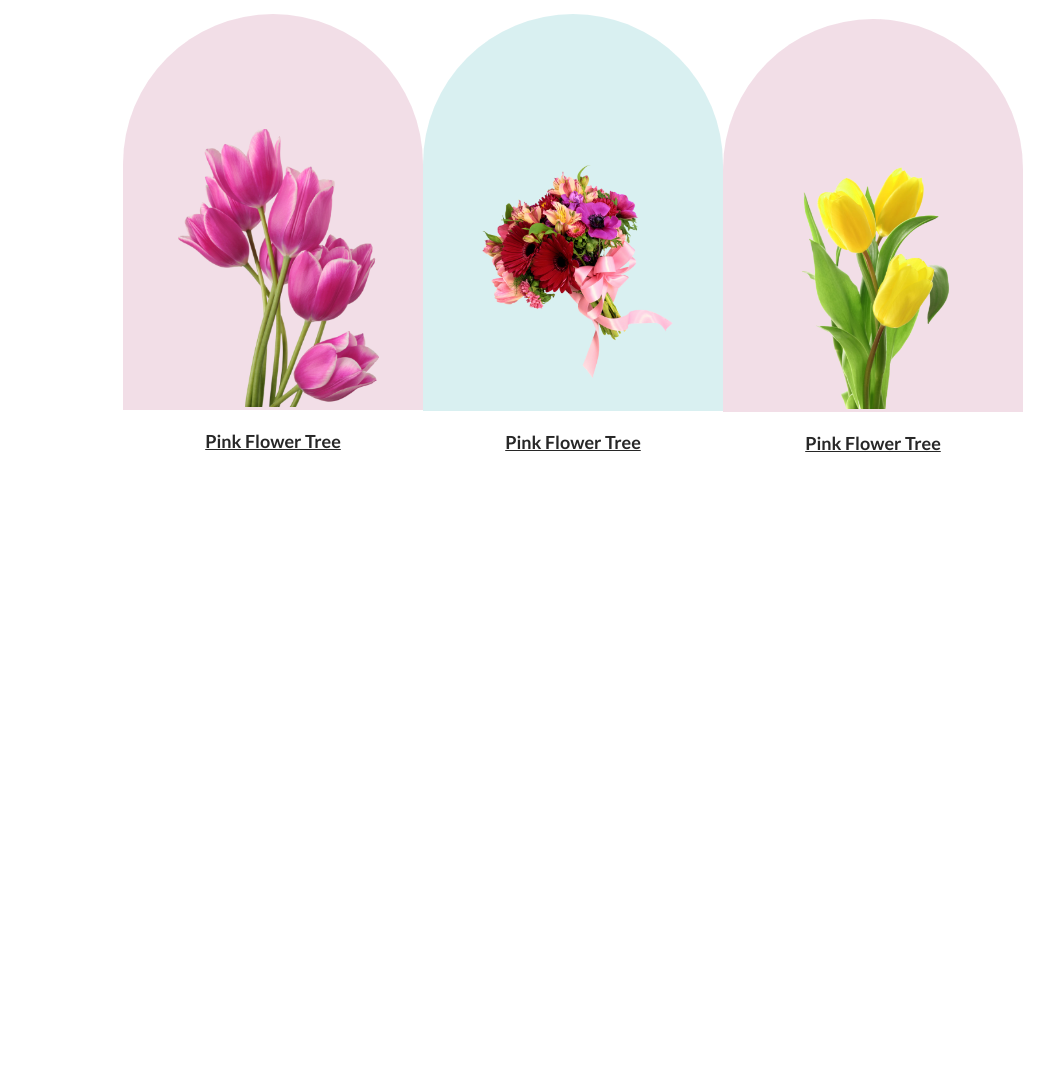
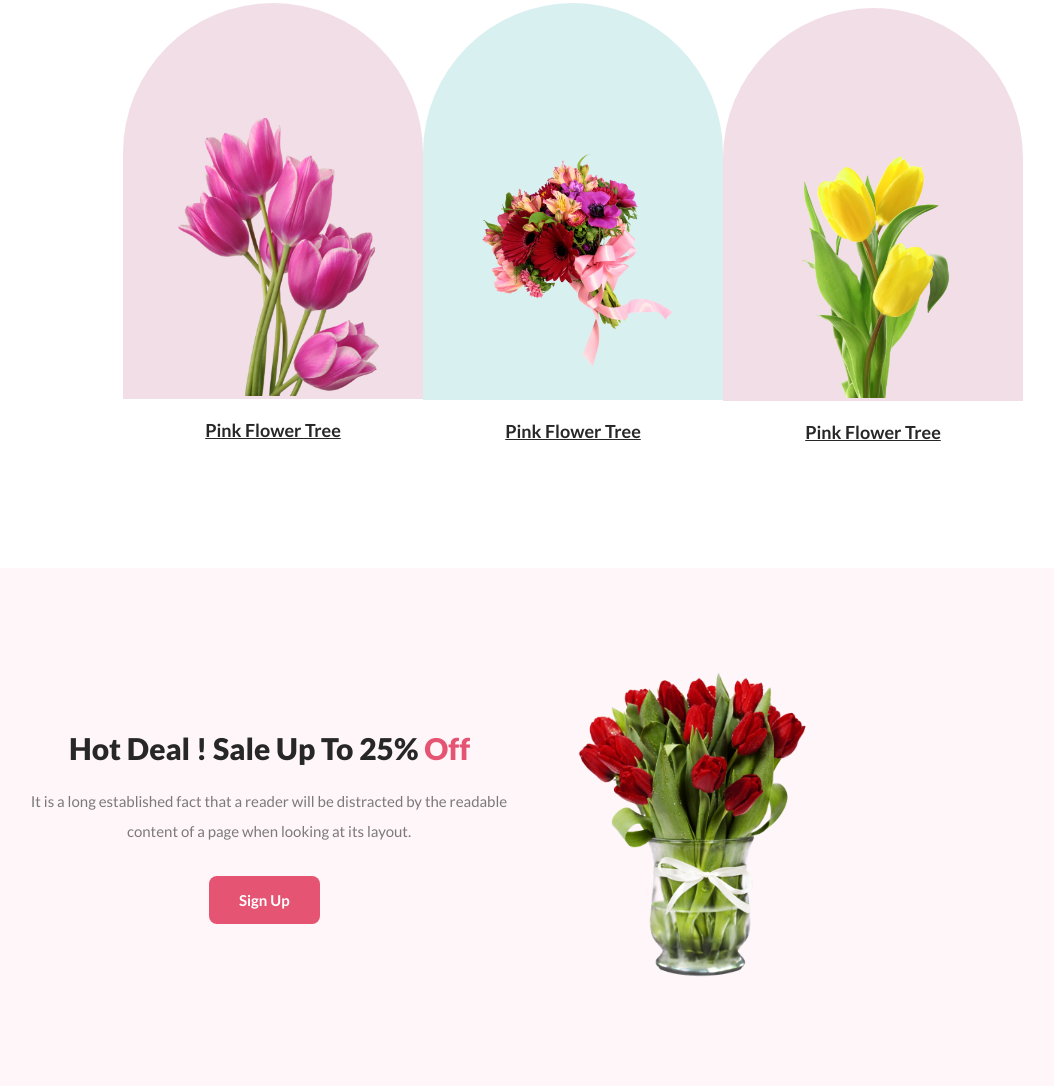
Before and after one commit to isalim079/assignment-1, a plain HTML site: page index.html in a window 1280 px wide. Shown: the part 1017-2106 px from the top of the page, without its empty margins (137-1191 px from the left). Before the commit the page ends 1596 px from the top, so only its background shows below. Drawn offline with Linux system fonts and the light colour scheme.

Commit message:
Hot Deal Section Completed

```diff
--- a/css/styles.css
+++ b/css/styles.css
@@ -58,22 +58,25 @@
     margin-top: 170px;
     margin-bottom: 45px;
 }
+
 .featured-text-title {
     color: #272727;
     text-align: center;
-    font-size: 40px;
+    font-size: 35px;
     font-weight: 800;
-    margin-bottom: 25px;
+    margin-bottom: 20px;
 }
+
 .featured-text-description {
     color: rgba(39, 39, 39, 0.60);
     text-align: center;
-    font-size: 18px;
+    font-size: 16px;
     font-weight: 400;
     line-height: 30px;
     width: 550px;
     margin: auto;
 }
+
 /* Featured Flower Section */
 
 .featured-flower-containers {
@@ -82,38 +85,45 @@
     justify-content: space-around;
     padding: 0px 260px;
 }
+
 .left-flower {
     background: rgba(167, 33, 98, 0.15);
     border-radius: 300px 300px 0px 0px;
     width: 300px;
 }
+
 .middle-flower {
     background: rgba(5, 151, 160, 0.15);
     border-radius: 300px 300px 0px 0px;
     width: 300px;
 }
+
 .right-flower {
     background: rgba(167, 33, 98, 0.15);
     border-radius: 300px 300px 0px 0px;
     width: 300px;
     margin-top: 5px;
 }
+
 .featured-flower-1 {
     width: 67%;
     margin-top: 115px;
     margin-left: 55px;
 }
+
 .featured-flower-2 {
     width: 72%;
     margin-top: 148px;
     margin-left: 50px;
     padding-bottom: 30px;
 }
+
 .featured-flower-3 {
     width: 60%;
     margin-top: 120px;
     margin-left: 60px;
 }
+
 .featured-flower-caption {
     color: #272727;
     text-align: center;
@@ -121,3 +131,61 @@
     font-weight: 700;
     padding-top: 20px;
 }
+
+.featured-container {
+    margin-bottom: 120px;
+}
+
+/* Hot Deal Section */
+
+.hot-deal-containers {
+    display: flex;
+    justify-content: space-around;
+    align-items: center;
+    background: rgba(229, 84, 115, 0.05);
+    padding: 100px;
+    margin-bottom: 100px;
+}
+
+.hot-deal-title {
+    color: #272727;
+    font-size: 30px;
+    font-weight: 800;
+    margin-left: 50px;
+}
+
+.off {
+    color: #E55473;
+}
+
+.hot-deal-description {
+    color: rgba(39, 39, 39, 0.60);
+    text-align: center;
+    font-size: 15px;
+    font-weight: 400;
+    line-height: 30px;
+    padding: 20px 0px 30px 0px;
+}
+.signup{
+    color: #FFF;
+    font-size: 15px;
+    font-weight: 700;
+    border-radius: 8px;
+    background: #E55473;
+    padding: 15px 30px;
+    border-style: none;
+}
+.signup-btn{
+    margin-left: 190px;
+}
+.hot-deal-text-container{
+    width: 500px;
+    margin: auto;
+}
+.hot-deal-rose{
+    width: 75%;
+}
+.hot-deal-image{
+    margin-right: 150px;
+}
+/* Hot Deal Section Completed */
--- a/index.html
+++ b/index.html
@@ -31,6 +31,7 @@
     </header>
     <!-- header section completed -->
     <main>
+        <!-- Featured Flower Section -->
         <div class="featured-container">
             <div class="featured-text-section">
                 <h3 class="featured-text-title">Our Featured Flowers</h3>
@@ -57,6 +58,20 @@
                 </div>
             </div>
         </div>
+        <!-- Featured Flower Section Completed -->
+
+        <!-- Hot Deal section -->
+        <div class="hot-deal-containers">
+            <div class="hot-deal-text-container">
+                <h1 class="hot-deal-title">Hot Deal ! Sale Up To 25% <span class="off">Off</span></h1>
+                <p class="hot-deal-description">It is a long established fact that a reader will be distracted by the readable content of a page when looking at its layout.</p>
+                <section class="signup-btn"><button class="signup">Sign Up</button></section>
+            </div>
+            <div class="hot-deal-image">
+                <img class="hot-deal-rose" src="image/pngwing 8.png" alt="rose">
+            </div>
+        </div>
+        <!-- Hot Deal Section Completed -->
     </main>
 </body>
 
```
